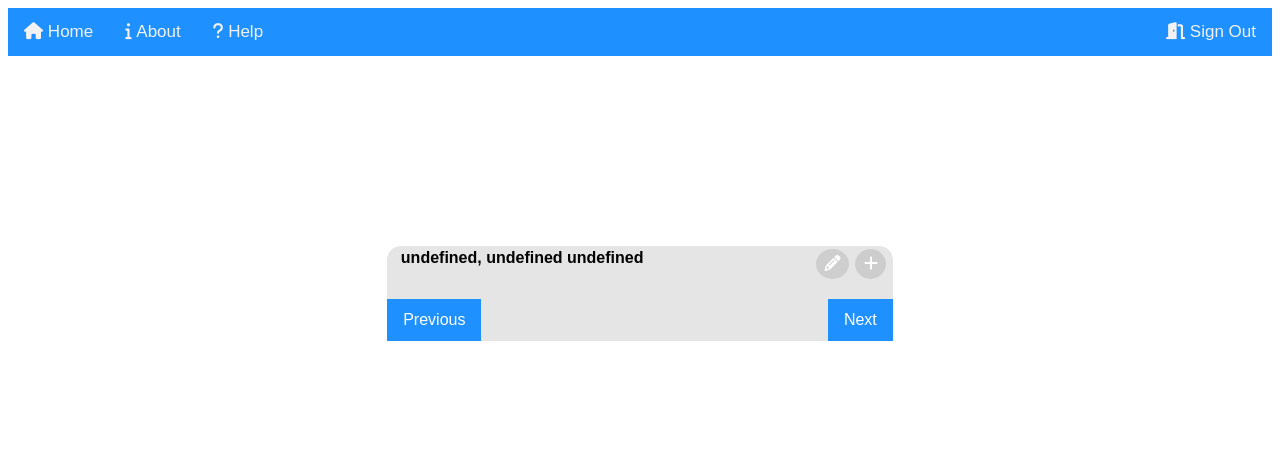
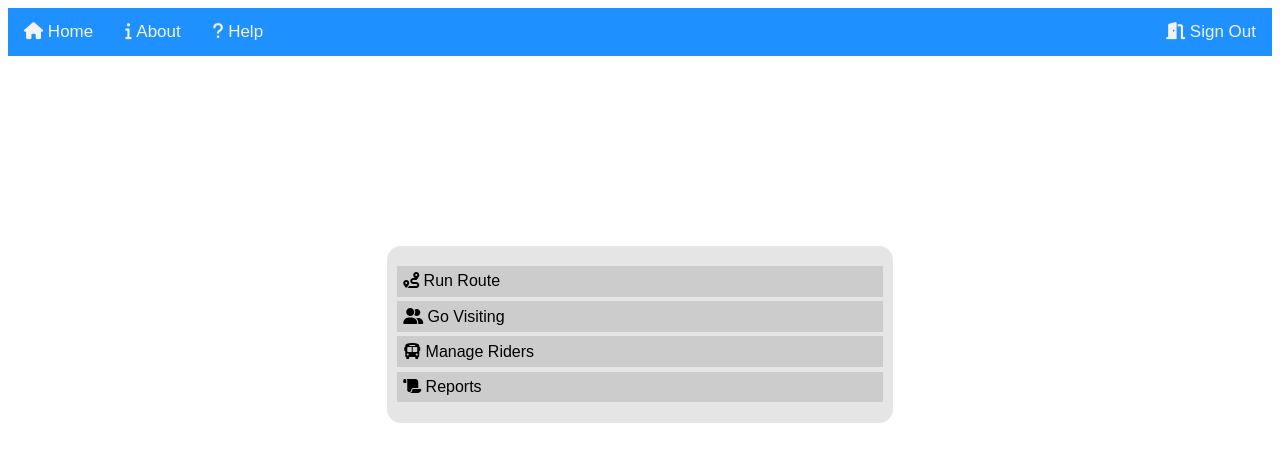
Before and after one commit to SimpleGeek/busbook-interface, a Svelte app: page / in a window 1280 px wide. Shown: the top 462 px of the page. Built offline with nearby package versions, Linux system fonts and the light colour scheme; no server answers.

Commit message:
Added some basic navigation for the semi-functional components

```diff
--- a/src/App.svelte
+++ b/src/App.svelte
@@ -41,17 +41,29 @@
 		// TODO: This should handle stuff with roles and permissions later
 		isLoggedIn = true;
 	}
+
+	let activeComponent = 'actionmenu';
+
+	function handleNavigate(event) {
+		activeComponent = event.detail.destination;
+	}
 </script>
 
 {#if isLoggedIn}
-	<Header/>
+	<Header on:navigate={handleNavigate}/>
 {/if}
 
 <main class="{useBigClass ? 'med-main' : 'small-main'}">
 	{#if !isLoggedIn}
 		<Login on:login={handleLogin}/>
 	{:else}
-		<!--<ActionMenu/>-->
-		<RunRoute routeId={1}/>
+		{#if activeComponent == 'actionmenu'}
+			<ActionMenu on:navigate={handleNavigate}/>
+		{:else if activeComponent == 'runroute'}
+			<RunRoute routeId={1}/>
+		{:else}
+			<h3 style="color: red">Well this is awkward.  This should never happen...</h3>
+			<h4>Try signing out and restarting.</h4>
+		{/if}
 	{/if}
 </main>
--- a/src/components/ActionMenu.svelte
+++ b/src/components/ActionMenu.svelte
@@ -32,10 +32,21 @@
     }
 </style>
 
+<script>
+    import { createEventDispatcher } from 'svelte';
+    const dispatch = createEventDispatcher();
+
+    function navigateRunRoute() {
+        dispatch('navigate', {
+            destination: 'runroute'
+        });
+    }
+</script>
+
 <main>
     <div class="container">
         <ul>
-            <li><i class="fas fa-route"></i> Run Route</li>
+            <li on:click={navigateRunRoute}><i class="fas fa-route"></i> Run Route</li>
             <li><i class="fas fa-user-friends"></i> Go Visiting</li>
             <li><i class="fas fa-bus"></i> Manage Riders</li>
             <li><i class="fas fa-scroll"></i> Reports</li>
--- a/src/components/Header.svelte
+++ b/src/components/Header.svelte
@@ -138,6 +138,9 @@
 </style>
 
 <script>
+    import { createEventDispatcher } from 'svelte';
+    const dispatch = createEventDispatcher();
+
     function hideSignOutModal() {
         document.getElementById('modal').style.display = 'none';
     }
@@ -145,10 +148,16 @@
     function showSignOutModal() {
         document.getElementById('modal').style.display = 'block';
     }
+
+    function navigateHome() {
+        dispatch('navigate', {
+            destination: 'actionmenu'
+        });
+    }
 </script>
 
 <div class="topnav">
-    <a href="#a"><i class="fas fa-home"></i> <div class="link-txt">Home</div></a>
+    <a href="#a" on:click={navigateHome}><i class="fas fa-home"></i> <div class="link-txt">Home</div></a>
     <a href="#a"><i class="fas fa-info"></i> <div class="link-txt">About</div></a>
     <a href="#a"><i class="fas fa-question"></i> <div class="link-txt">Help</div></a>
     <a href="#a" style="float: right" on:click="{showSignOutModal}">
```
